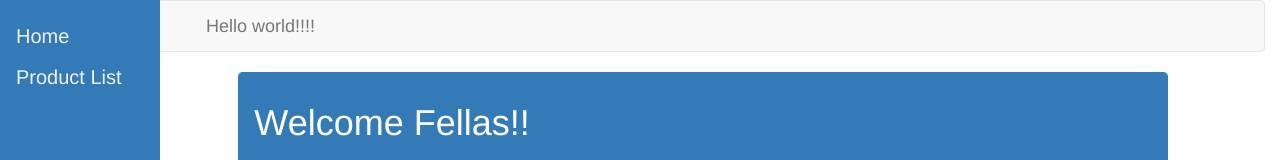
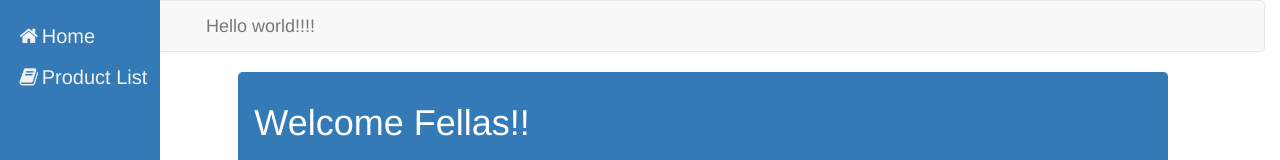
Before and after one commit to MjAcharya/Angular-Demo, an Angular app: page /welcome in a window 1280 px wide. Shown: the top 160 px of the page. Built offline with nearby package versions, Linux system fonts and the light colour scheme.

Commit message:
added a icon for sidebar

```diff
--- a/package.json
+++ b/package.json
@@ -20,7 +20,9 @@
     "@angular/platform-browser": "^6.1.0",
     "@angular/platform-browser-dynamic": "^6.1.0",
     "@angular/router": "^6.1.0",
+    "ajax": "0.0.4",
     "bootstrap": "^3.3.7",
+    "cdnjs": "^0.3.2",
     "core-js": "^2.5.4",
     "jquery": "^3.3.1",
     "npm": "^6.4.1",
--- a/src/app/app.component.html
+++ b/src/app/app.component.html
@@ -9,7 +9,7 @@
   <div class='col-md-2'>
     <div class="sidebar">
       <a [routerLink]="['/welcome']"><i class="fa fa-fw fa-home"></i>Home</a>
-      <a [routerLink]="['/products']"><i class="fa fa-fw fa-wrench"></i>Product List</a>
+      <a [routerLink]="['/products']"><i class="fa fa-fw fa-book"></i>Product List</a>
     </div>
   </div>
   <div>
--- a/src/index.html
+++ b/src/index.html
@@ -1,14 +1,17 @@
 <!doctype html>
 <html lang="en">
+
 <head>
   <meta charset="utf-8">
   <title>Angular4App</title>
   <base href="/">
-
+  <link rel="stylesheet" href="https://cdnjs.cloudflare.com/ajax/libs/font-awesome/4.7.0/css/font-awesome.min.css">
   <meta name="viewport" content="width=device-width, initial-scale=1">
   <link rel="icon" type="image/x-icon" href="favicon.ico">
 </head>
+
 <body>
   <pm-app></pm-app>
 </body>
+
 </html>
```
Also changed, not shown: 1 other file (tests, documents, lock files or other folders).
